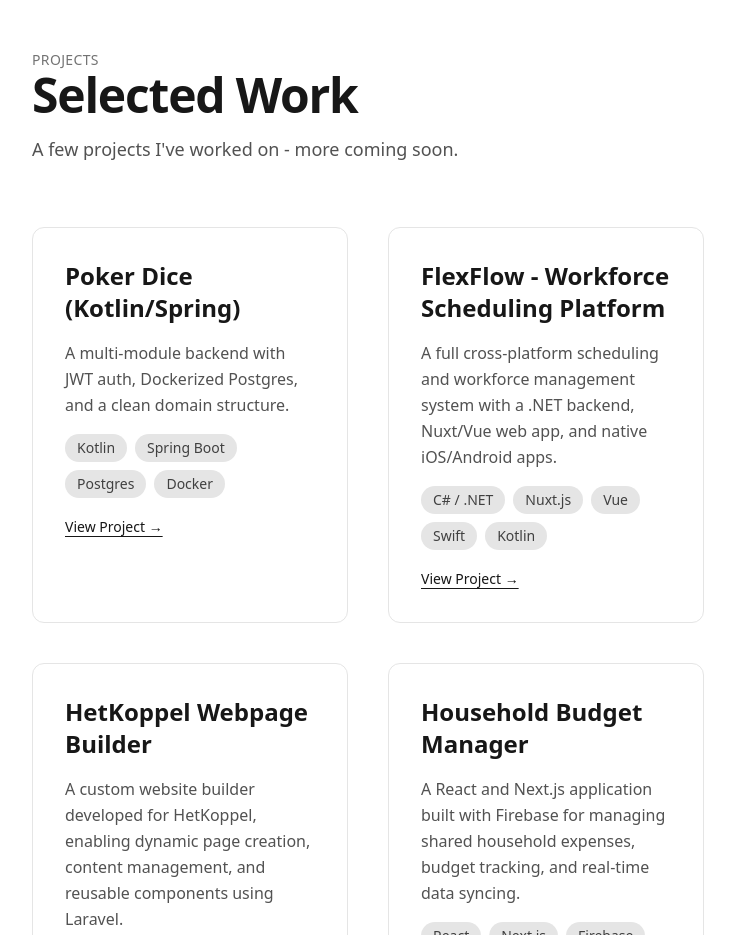
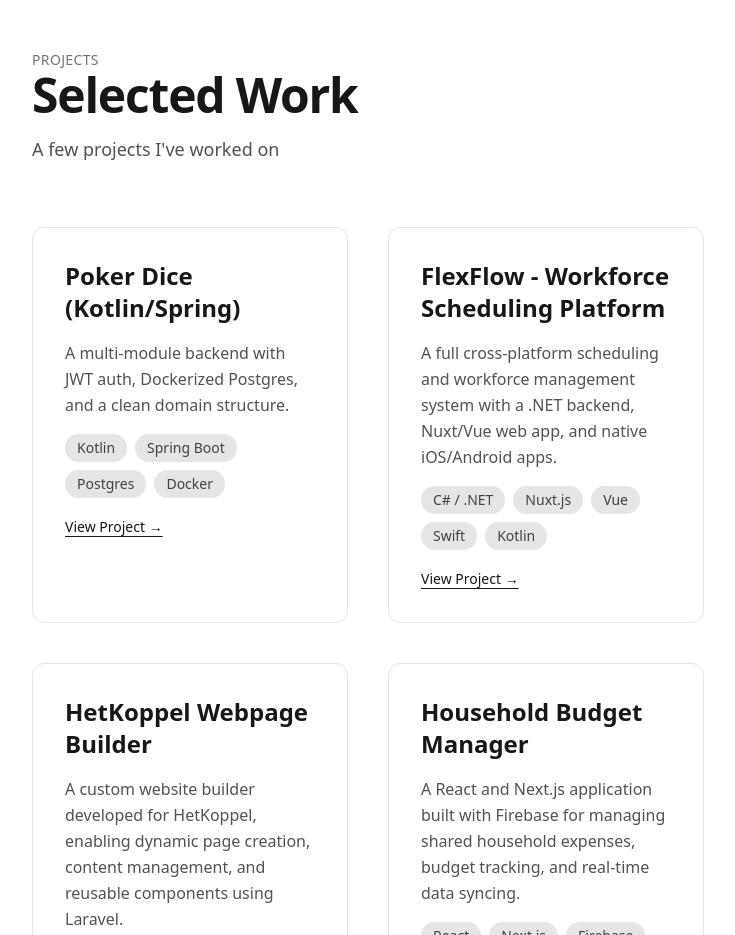
Before and after one commit to DylDeKrokodil/portfolio, a Next.js app: page / in a window 1280 px wide. Shown: the part 1740-2675 px from the top of the page, without its empty margins (272-1007 px from the left). Built offline with nearby package versions, Linux system fonts and the light colour scheme.

Commit message:
More translations

```diff
--- a/app/(sections)/Projects.tsx
+++ b/app/(sections)/Projects.tsx
@@ -44,15 +44,15 @@ export default function Projects() {
             {/* Section heading */}
             <div className="max-w-4xl mx-auto mb-16 space-y-4">
                 <span className="text-sm tracking-wide text-neutral-500 dark:text-neutral-400 uppercase">
-                    {t.projects?.label || "Projects"}
+                    {t.projects.label}
                 </span>
 
                 <h2 className="text-4xl md:text-5xl font-semibold tracking-tight text-neutral-900 dark:text-neutral-50">
-                    Selected Work
+                    {t.projects.title}
                 </h2>
 
                 <p className="text-lg text-neutral-600 dark:text-neutral-400">
-                    A few projects I've worked on - more coming soon.
+                    {t.projects.description}
                 </p>
             </div>
 
@@ -97,7 +97,7 @@ export default function Projects() {
                             href={project.link}
                             className="text-sm font-medium text-neutral-900 dark:text-neutral-50 underline underline-offset-4 hover:opacity-80"
                         >
-                            View Project →
+                            {t.projects.link}
                         </a>
                     </div>
                 ))}
--- a/translations/en.ts
+++ b/translations/en.ts
@@ -36,6 +36,12 @@ export default {
             text: "Traveling"
         },
         cta: "View My Work"
+    },
+    projects: {
+        label: "Projects",
+        title: "Selected Work",
+        description: "A few projects I've worked on",
+        link: "View Project →"
     }
 
 }
--- a/translations/es.ts
+++ b/translations/es.ts
@@ -35,5 +35,11 @@ export default {
             text: "Viajando"
         },
         cta: "Ver Mi Trabajo"
+    },
+    projects: {
+        label: "Proyectos",
+        title: "Trabajo Seleccionado",
+        description: "Algunos proyectos en los que he trabajado",
+        link: "Ver Proyecto →"
     }
 }
--- a/translations/nl.ts
+++ b/translations/nl.ts
@@ -35,5 +35,12 @@ export default {
             text: "Reizen"
         },
         cta: "Bekijk Mijn Werk"
+    },
+    projects: {
+        label: "Projecten",
+        title: "Geselecteerd Werk",
+        description: "Een paar projecten waar ik aan heb gewerkt.",
+        link: "Bekijk Project →"
+
     }
 }
```
